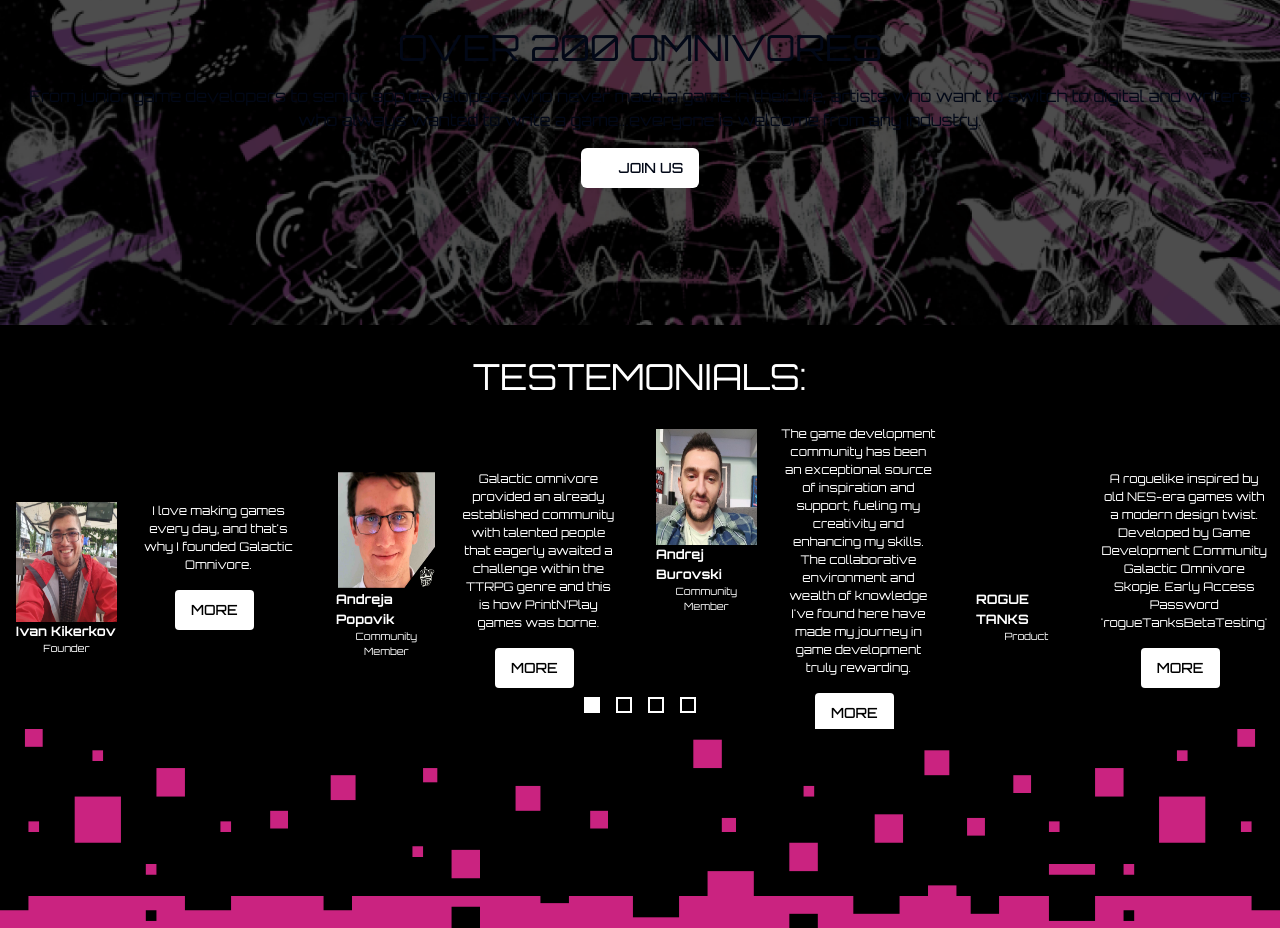
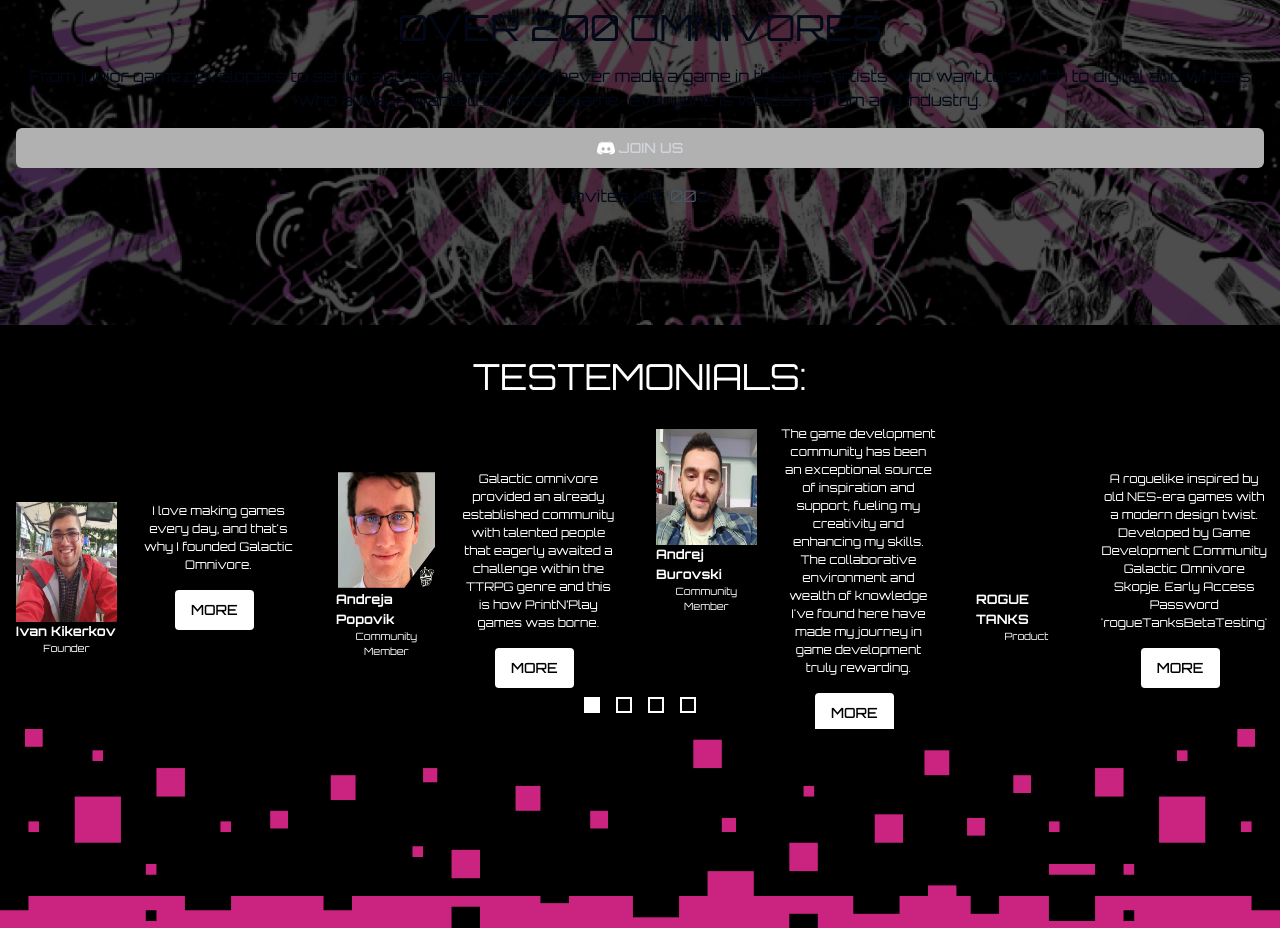
Before and after one commit to GalacticOmnivoreElder/gowebsite, a Next.js app: page / in a window 1280 px wide. Shown: the part 4580-5508 px from the top of the page. Built offline with nearby package versions, Linux system fonts and the light colour scheme.

Commit message:
Revert all changes to join us

```diff
--- a/src/app/page.js
+++ b/src/app/page.js
@@ -396,8 +396,7 @@ const DiscordJoin = () => {
           who always wanted to write a game...everyone is welcome from any
           industry.{" "}
         </div>
-        <a href="https://discord.gg/ZbSShxu6K4" target="_blank" rel="noopener noreferrer">
-          <Button className="w-full bg-[#FFFFFF] text-[#000000]-300 p-4 hover:bg-[#c82484] cursor-pointer">
+        <Button className="w-full bg-[#B1B1B1] text-gray-300 p-4 hover:bg-[#B1B1B1] cursor-not-allowed">
           <Image
             src={discordImg}
             alt="discord"
@@ -407,10 +406,9 @@ const DiscordJoin = () => {
           />{" "}
           JOIN US
         </Button>
-        </a>
-        {/* <div className="mt-4">
+        <div className="mt-4">
           Invites left: <span className="text-gray-600">00</span>0
-        </div> */}
+        </div>
       </div>
     </div>
   );
```
Lines whose indentation alone changed are shown as unchanged.
